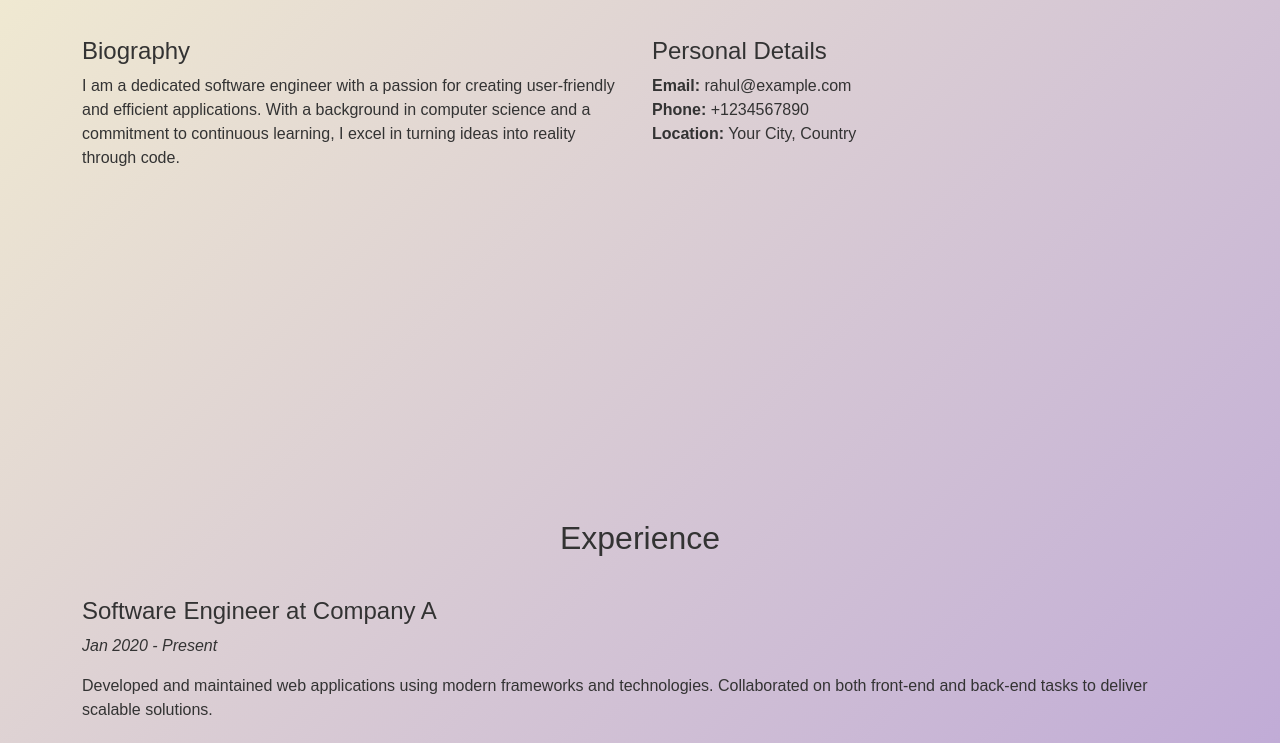
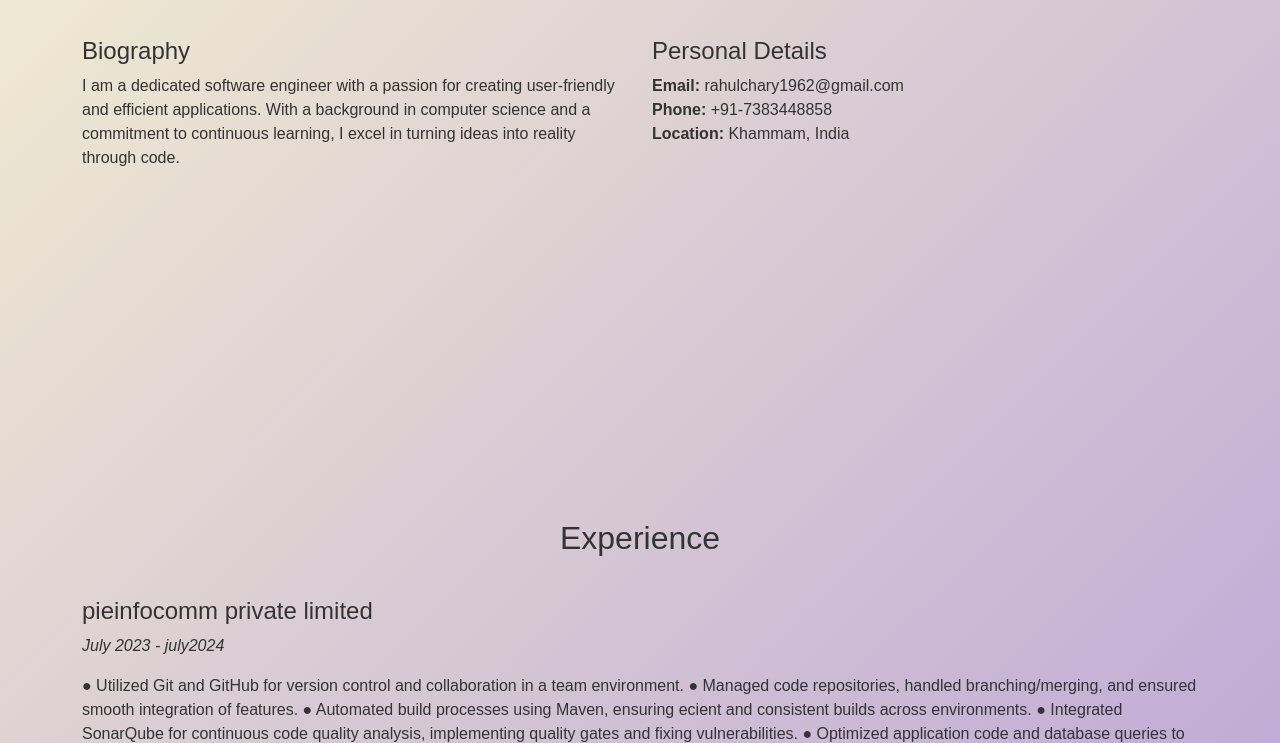
Before and after one commit to RahulTatipamula/TRahul, a plain HTML site: page index.html in a window 1280 px wide. Shown: the part 661-1404 px from the top of the page. Drawn offline with nearby package versions, Linux system fonts and the light colour scheme.

Commit message:
Update index.html

```diff
--- a/index.html
+++ b/index.html
@@ -123,9 +123,9 @@
         <div class="col-md-6">
           <h4>Personal Details</h4>
           <ul class="list-unstyled">
-            <li><strong>Email:</strong> rahul@example.com</li>
-            <li><strong>Phone:</strong> +1234567890</li>
-            <li><strong>Location:</strong> Your City, Country</li>
+            <li><strong>Email:</strong> rahulchary1962@gmail.com</li>
+            <li><strong>Phone:</strong> +91-7383448858</li>
+            <li><strong>Location:</strong> Khammam, India</li>
           </ul>
         </div>
       </div>
@@ -141,9 +141,21 @@
       <div class="row">
         <div class="col-md-12">
           <div class="mb-4">
-            <h4>Software Engineer at Company A</h4>
-            <p><em>Jan 2020 - Present</em></p>
-            <p>Developed and maintained web applications using modern frameworks and technologies. Collaborated on both front-end and back-end tasks to deliver scalable solutions.</p>
+            <h4>pieinfocomm private limited</h4>
+            <p><em>July 2023 - july2024</em></p>
+            <p>●  Utilized Git and GitHub for version control and collaboration in a
+                  team environment.
+               ●  Managed code repositories, handled branching/merging, and
+                  ensured smooth integration of features.
+               ●  Automated build processes using Maven, ensuring ecient and
+                  consistent builds across environments.
+               ●  Integrated SonarQube for continuous code quality analysis,
+                  implementing quality gates and fixing vulnerabilities.
+               ●  Optimized application code and database queries to improve
+                  overall performance and user experience.
+               ●  Worked on debugging and maintaining code, ensuring minimal
+                  downtime for production systems.
+</p>
           </div>
           <div class="mb-4">
             <h4>Junior Developer at Company B</h4>
```
